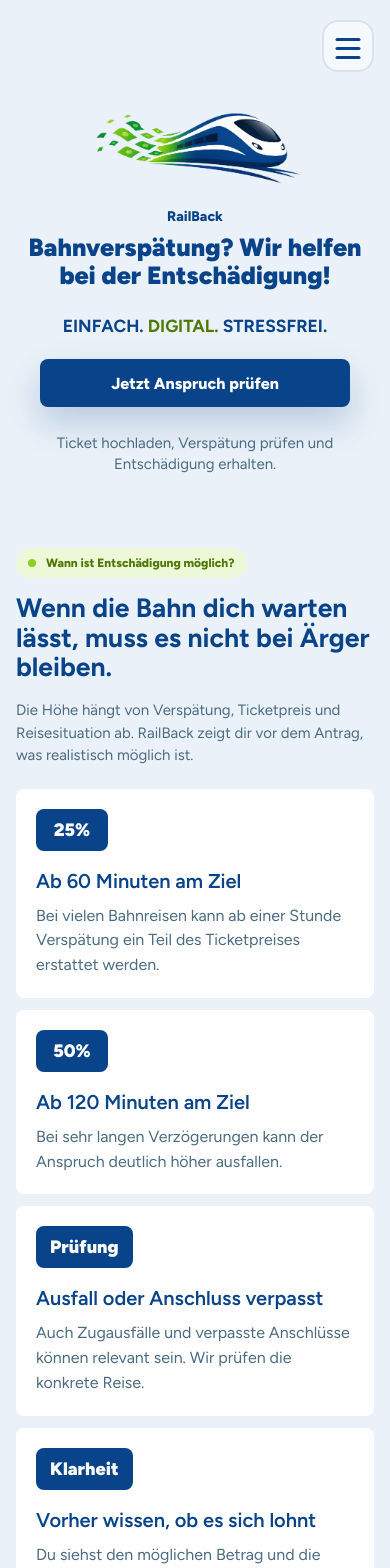
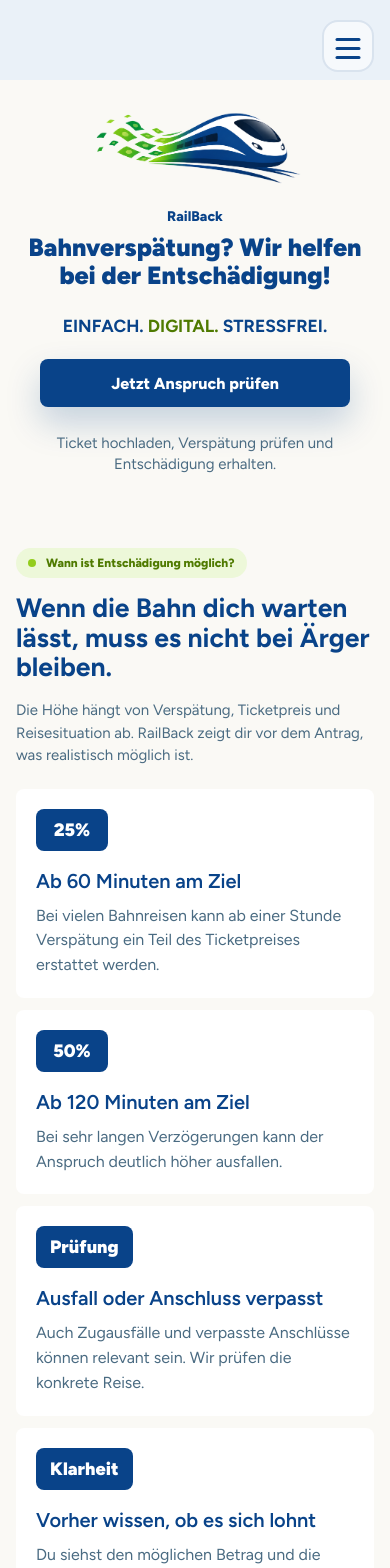
Before and after one commit to dhbw-ma-refund/railback, a React (Vite) app in the folder frontend/: page / in a window 390 px wide. Shown: the top 1568 px of the page. Built offline with nearby package versions, Linux system fonts and the light colour scheme.

Commit message:
style: Update background color in LandingPage styles for consistency

```diff
--- a/frontend/src/pages/LandingPage.css
+++ b/frontend/src/pages/LandingPage.css
@@ -5,7 +5,7 @@
 /* Landing page specific styles */
 .landing-page {
   min-height: 100vh;
-  background: #eaf1f8;
+  background: var(--color-warm-off-white);
   display: flex;
   flex-direction: column;
 }
@@ -36,7 +36,8 @@
   inset: 0;
   z-index: 0;
   pointer-events: none;
-  background: #eaf1f8;
+  /* background: #eaf1f8; */
+  background: var(--color-warm-off-white);
 }
 
 .hero__grid {
@@ -472,7 +473,8 @@
 
 .eligibility {
   padding: clamp(48px, 7vh, 82px) 0 clamp(56px, 8vh, 96px);
-  background: #eaf1f8;
+  /* background: #eaf1f8; */
+  background: var(--color-warm-off-white);
   border-top: 0;
 }
 
@@ -581,7 +583,8 @@
     text-align: center;
     display: flex;
     align-items: flex-start;
-    background: #eaf1f8;
+    /* background: #eaf1f8; */
+    background: var(--color-warm-off-white);
   }
 
   .hero__bg {
```
